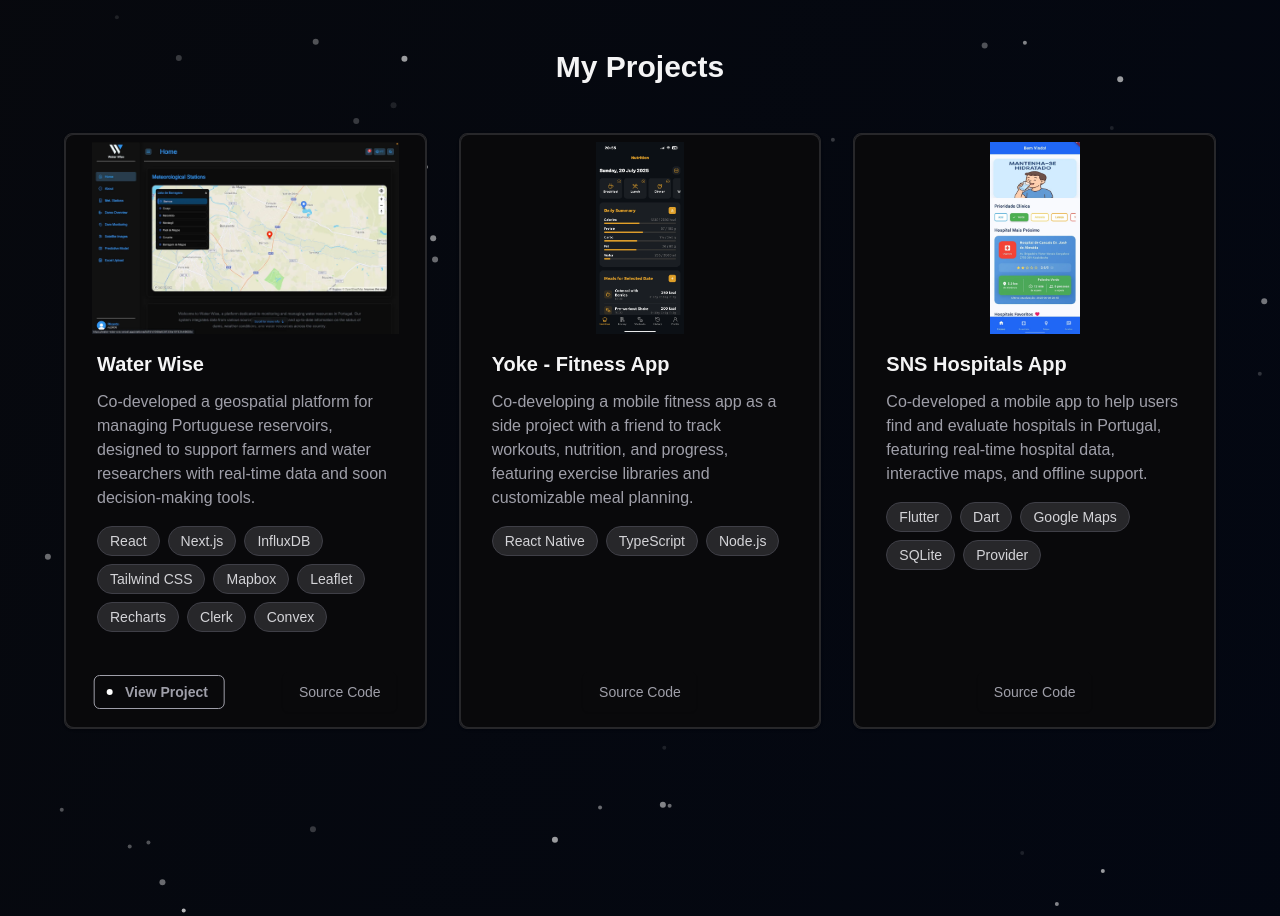
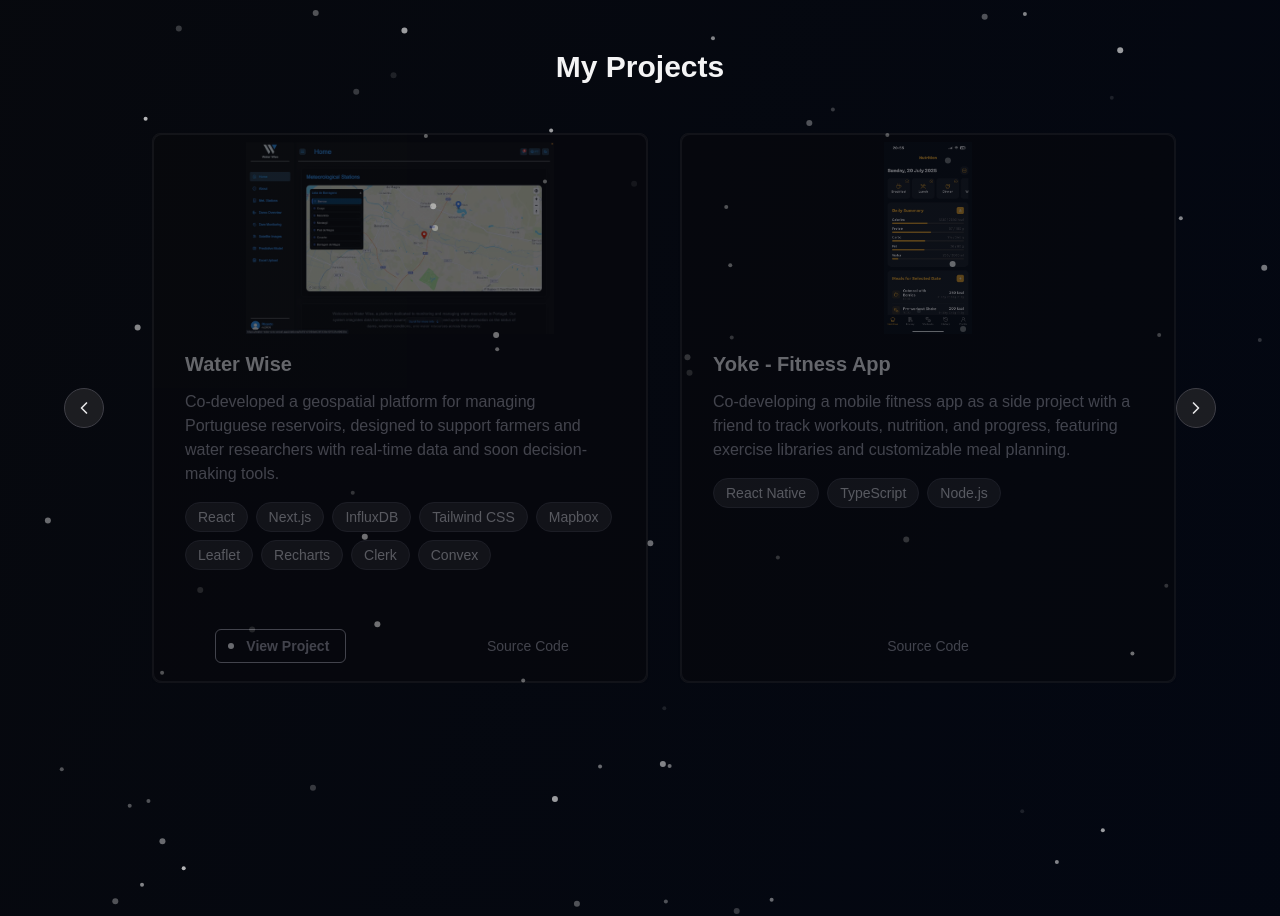
Before and after one commit to ric2003/Portfolio, a Next.js app: page / in a window 1280 px wide. Shown: the part 1800-2716 px from the top of the page. Built offline with nearby package versions, Linux system fonts and the light colour scheme.

Commit message:
Add project carousel with slide-in animations and new project entries for Live Notes App; update translations for English and Portuguese

```diff
--- a/src/app/globals.css
+++ b/src/app/globals.css
@@ -47,6 +47,37 @@ body {
   }
 }
 
+/* Horizontal slide-in animations for project carousel */
+@keyframes slide-in-right {
+  0% {
+    opacity: 0.4;
+    transform: translateX(24px);
+  }
+  100% {
+    opacity: 1;
+    transform: translateX(0);
+  }
+}
+
+@keyframes slide-in-left {
+  0% {
+    opacity: 0.4;
+    transform: translateX(-24px);
+  }
+  100% {
+    opacity: 1;
+    transform: translateX(0);
+  }
+}
+
+.animate-slide-in-right {
+  animation: slide-in-right 350ms ease-out both;
+}
+
+.animate-slide-in-left {
+  animation: slide-in-left 350ms ease-out both;
+}
+
 @keyframes aurora {
   0% {
     background-position: 0% 50%;
--- a/src/app/page.tsx
+++ b/src/app/page.tsx
@@ -11,6 +11,8 @@ import {
   Mail,
   Download,
   MapPin,
+  ChevronLeft,
+  ChevronRight,
 } from "lucide-react";
 import { FaLinkedin, FaGithub } from "react-icons/fa";
 import { LanguageToggle } from "@/components/ui/language-toggle";
@@ -45,10 +47,64 @@ const navigationItems = [
   { id: "projects", label: "navigation.projects", icon: Briefcase },
 ];
 
+type Project = {
+  titleKey: string;
+  descriptionKey: string;
+  tech: string[];
+  image: string;
+  viewProject?: string;
+  sourceCode?: string;
+};
+
+const projects: Project[] = [
+  {
+    titleKey: "projects.items.0.title",
+    descriptionKey: "projects.items.0.description",
+    tech: [
+      "React",
+      "Next.js",
+      "InfluxDB",
+      "Tailwind CSS",
+      "Mapbox",
+      "Leaflet",
+      "Recharts",
+      "Clerk",
+      "Convex",
+    ],
+    image: "/waterwisedark.webp",
+    viewProject: "https://water-wise-one.vercel.app/",
+    sourceCode: "https://github.com/Acr2004/water-wise",
+  },
+  {
+    titleKey: "projects.items.1.title",
+    descriptionKey: "projects.items.1.description",
+    tech: ["React Native", "TypeScript", "Node.js"],
+    image: "/yoke.webp",
+    sourceCode: "https://github.com/Acr2004/yoke-gym-app",
+  },
+  {
+    titleKey: "projects.items.2.title",
+    descriptionKey: "projects.items.2.description",
+    tech: ["Flutter", "Dart", "Google Maps", "SQLite", "Provider"],
+    image: "/flutter-sns-app.webp",
+    sourceCode: "https://github.com/ric2003/flutter-App-SNS-Hospitais",
+  },
+  {
+    titleKey: "projects.items.3.title",
+    descriptionKey: "projects.items.3.description",
+    tech: ["Next.js", "Firebase Realtime DB", "Firebase Auth"],
+    image: "/noteApp.webp",
+    viewProject: "https://live-update-notes.netlify.app/",
+    sourceCode: "https://github.com/ric2003/notes-app",
+  },
+];
+
 export default function Home() {
   const [activeSection, setActiveSection] = useState("hero");
   const [aboutVisible, setAboutVisible] = useState(false);
   const [codeBlockVisible, setCodeBlockVisible] = useState(true);
+  const [currentSlide, setCurrentSlide] = useState(0);
+  const [navDirection, setNavDirection] = useState<"left" | "right">("right");
 
   const { t } = useTranslation();
 
@@ -97,6 +153,22 @@ export default function Home() {
     link.href = `/${filename}`;
     link.download = filename;
     link.click();
+  };
+
+  // Build slides of 2 projects each
+  const slides: Project[][] = [];
+  for (let i = 0; i < projects.length; i += 2) {
+    slides.push(projects.slice(i, i + 2));
+  }
+
+  const handleNext = () => {
+    setNavDirection("right");
+    setCurrentSlide((prev) => (prev + 1) % slides.length);
+  };
+
+  const handlePrev = () => {
+    setNavDirection("left");
+    setCurrentSlide((prev) => (prev - 1 + slides.length) % slides.length);
   };
 
   return (
@@ -546,48 +618,114 @@ export default function Home() {
           <h2 className="text-3xl font-bold text-center text-zinc-100 mb-12">
             {t("projects.title")}
           </h2>
-          <div className="relative grid md:grid-cols-2 lg:grid-cols-3 gap-8">
-            {[
-              {
-                titleKey: "projects.items.0.title",
-                descriptionKey: "projects.items.0.description",
-                tech: [
-                  "React",
-                  "Next.js",
-                  "InfluxDB",
-                  "Tailwind CSS",
-                  "Mapbox",
-                  "Leaflet",
-                  "Recharts",
-                  "Clerk",
-                  "Convex",
-                ],
-                image: "/waterwisedark.webp",
-                viewProject: "https://water-wise-one.vercel.app/",
-                sourceCode: "https://github.com/Acr2004/water-wise",
-              },
-              {
-                titleKey: "projects.items.1.title",
-                descriptionKey: "projects.items.1.description",
-                tech: ["React Native", "TypeScript", "Node.js"],
-                image: "/yoke.webp",
-                sourceCode: "https://github.com/Acr2004/yoke-gym-app",
-              },
-              {
-                titleKey: "projects.items.2.title",
-                descriptionKey: "projects.items.2.description",
-                tech: ["Flutter", "Dart", "Google Maps", "SQLite", "Provider"],
-                image: "/flutter-sns-app.webp",
-                sourceCode:
-                  "https://github.com/ric2003/flutter-App-SNS-Hospitais",
-              },
-            ].map((project, index) => (
+          <div className="block md:hidden">
+            <div className="grid grid-cols-1 gap-8">
+              {projects.map((project) => (
+                <div key={project.titleKey} className="w-full">
+                  <div className="flex flex-col bg-zinc-900 rounded-lg overflow-hidden shadow-sm hover:shadow-md transition-shadow border border-zinc-800 relative">
+                    <div className="flex mt-auto w-full justify-around items-center absolute bottom-4 left-1/2 -translate-x-1/2 z-20">
+                      {project.viewProject && (
+                        <a
+                          href={project.viewProject}
+                          target="_blank"
+                          rel="noopener noreferrer"
+                        >
+                          <InteractiveHoverButton
+                            size="sm"
+                            className=" text-zinc-400 hover: hover:scale-105"
+                          >
+                            {t("projects.view_project")}
+                          </InteractiveHoverButton>
+                        </a>
+                      )}
+                      {project.sourceCode && (
+                        <a
+                          href={project.sourceCode}
+                          target="_blank"
+                          rel="noopener noreferrer"
+                        >
+                          <Button
+                            size="md"
+                            className="text-zinc-400 hover:underline text-sm font-medium"
+                          >
+                            {t("projects.source_code")}
+                          </Button>
+                        </a>
+                      )}
+                    </div>
+                    <MagicCard
+                      gradientColor="#262626"
+                      className="p-2 flex flex-col"
+                    >
+                      <div className="h-48 w-full flex items-center justify-center overflow-hidden rounded-lg mb-4">
+                        <Image
+                          src={project.image}
+                          alt={t(project.titleKey)}
+                          className="w-full h-full object-contain rounded-lg"
+                          width={500}
+                          height={500}
+                          quality={100}
+                        />
+                      </div>
+                      <div className="flex flex-col flex-1 p-6 pt-0">
+                        <h3 className="text-xl font-semibold text-zinc-100 mb-3">
+                          {t(project.titleKey)}
+                        </h3>
+                        <p className="text-zinc-400 mb-4">
+                          {t(project.descriptionKey)}
+                        </p>
+                        <div className="flex flex-wrap gap-2 mb-16">
+                          {project.tech.map((tech) => (
+                            <span
+                              key={tech}
+                              className="px-3 py-1 bg-zinc-800 text-zinc-300 text-sm rounded-full border border-zinc-700"
+                            >
+                              {tech}
+                            </span>
+                          ))}
+                        </div>
+                      </div>
+                    </MagicCard>
+                  </div>
+                </div>
+              ))}
+            </div>
+          </div>
+          <div className="relative px-4 sm:px-8 md:px-12 lg:px-16 hidden md:block">
+            {/* Prev Arrow */}
+            <button
+              type="button"
+              aria-label="Previous projects"
+              onClick={handlePrev}
+              className="hidden md:flex items-center justify-center absolute left-0 top-1/2 -translate-y-1/2 z-30 h-10 w-10 rounded-full bg-zinc-800/70 hover:bg-zinc-700 text-zinc-200 border border-zinc-700"
+            >
+              <ChevronLeft size={20} />
+            </button>
+
+            {/* Next Arrow */}
+            <button
+              type="button"
+              aria-label="Next projects"
+              onClick={handleNext}
+              className="hidden md:flex items-center justify-center absolute right-0 top-1/2 -translate-y-1/2 z-30 h-10 w-10 rounded-full bg-zinc-800/70 hover:bg-zinc-700 text-zinc-200 border border-zinc-700"
+            >
+              <ChevronRight size={20} />
+            </button>
+
             <div
-                key={index}
-                className="flex flex-col h-full bg-zinc-900 rounded-lg overflow-hidden shadow-sm hover:shadow-md transition-shadow border border-zinc-800 relative"
+              key={currentSlide}
+              className={`grid grid-cols-1 md:grid-cols-2 gap-8 items-stretch md:justify-items-center overflow-hidden ${
+                navDirection === "right"
+                  ? "animate-slide-in-right"
+                  : "animate-slide-in-left"
+              }`}
             >
-                {/* Red circle at bottom left corner of card */}
-
+              {slides[currentSlide]?.map((project) => (
+                <div
+                  key={project.titleKey}
+                  className="w-full max-w-[520px] h-full"
+                >
+                  <div className="flex flex-col h-[550px] bg-zinc-900 rounded-lg overflow-hidden shadow-sm hover:shadow-md transition-shadow border border-zinc-800 relative">
                     <div className="flex mt-auto w-full justify-around items-center absolute bottom-4 left-1/2 -translate-x-1/2 z-20">
                       {project.viewProject && (
                         <a
@@ -637,7 +775,7 @@ export default function Home() {
                         <h3 className="text-xl font-semibold text-zinc-100 mb-3">
                           {t(project.titleKey)}
                         </h3>
-                    <p className="text-zinc-400 mb-4 flex-1">
+                        <p className="text-zinc-400 mb-4 flex-1 whitespace-pre-line">
                           {t(project.descriptionKey)}
                         </p>
                         <div className="flex flex-wrap gap-2 mb-16">
@@ -653,7 +791,9 @@ export default function Home() {
                       </div>
                     </MagicCard>
                   </div>
+                </div>
               ))}
+            </div>
           </div>
         </div>
       </section>
--- a/src/locales/en/translation.json
+++ b/src/locales/en/translation.json
@@ -58,6 +58,10 @@
       {
         "title": "SNS Hospitals App",
         "description": "Co-developed a mobile app to help users find and evaluate hospitals in Portugal, featuring real-time hospital data, interactive maps, and offline support."
+      },
+      {
+        "title": "Live Notes App",
+        "description": "Real-time collaborative notes app with a zoomable canvas to create, move, and edit notes; includes live presence and authenticated sessions. Built with Next.js and Firebase."
       }
     ]
   },
--- a/src/locales/pt/translation.json
+++ b/src/locales/pt/translation.json
@@ -58,6 +58,10 @@
       {
         "title": "App SNS Hospitais",
         "description": "Co-desenvolvi uma aplicação móvel para ajudar utilizadores a encontrar e avaliar hospitais em Portugal, com dados hospitalares em tempo real, mapas interativos e suporte offline."
+      },
+      {
+        "title": "Live Notes",
+        "description": "App de notas colaborativa em tempo real com canvas com zoom para criar, mover e editar notas; inclui presenças em direto e sessões autenticadas. Construída com Next.js e Firebase."
       }
     ]
   },
```
Also changed, not shown: public/noteApp.webp (added), 1 other file (tests, documents, lock files or other folders). Lines whose indentation alone changed are shown as unchanged.
